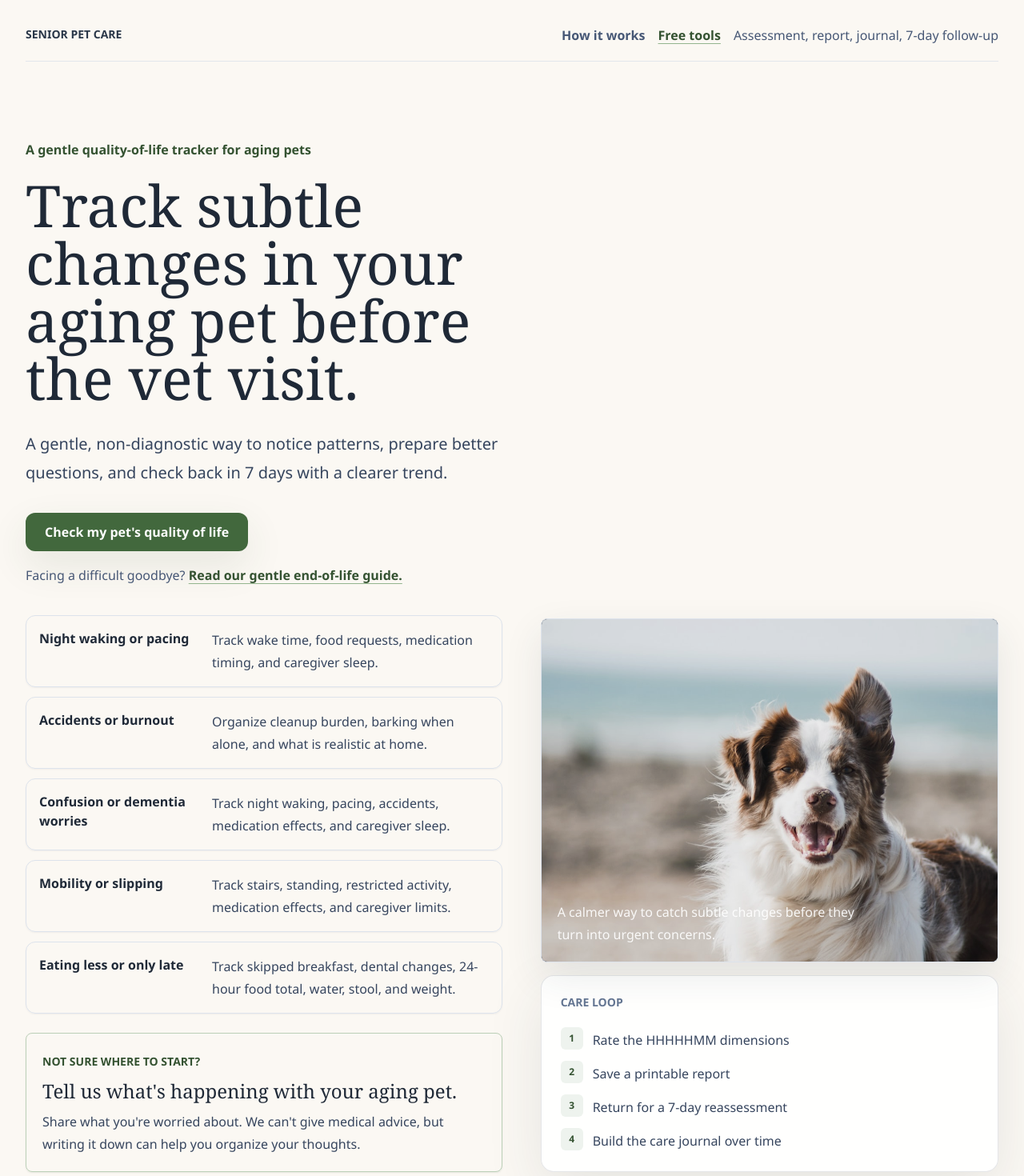
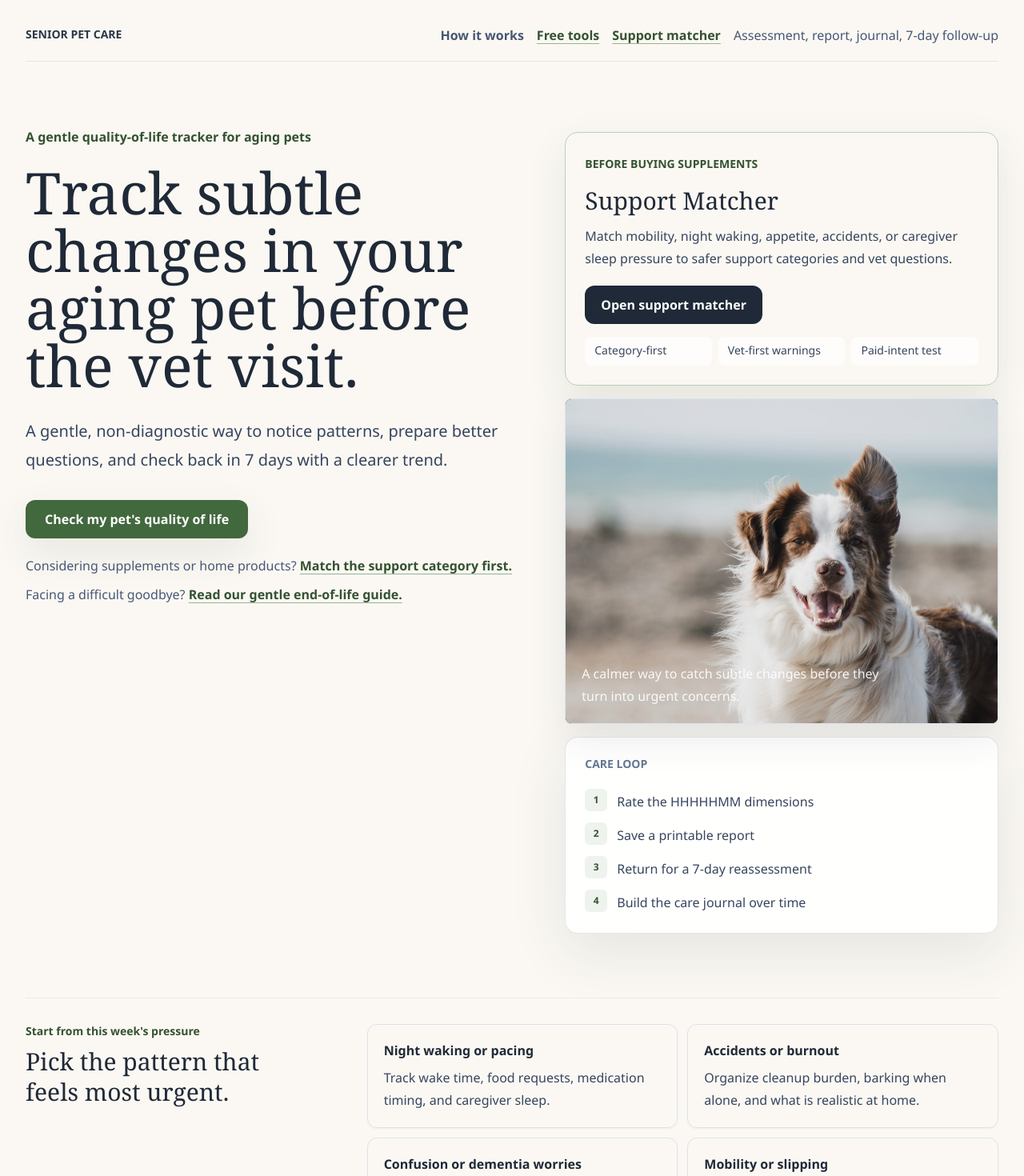
Before and after one commit to RandyThePsycho/senior-pet-care, a Next.js app: page / in a window 1280 px wide. Shown: the top 1470 px of the page at 80% size. Built offline with nearby package versions, Linux system fonts and the light colour scheme; no server answers.

Commit message:
Surface support matcher on homepage

```diff
--- a/src/app/page.tsx
+++ b/src/app/page.tsx
@@ -50,6 +50,8 @@ const PREVIEW_SCORES = [
 
 const HOME_PRIMARY_CALCULATOR_HREF =
   '/tools/senior-pet-quality-of-life-calculator?guide=homepage&intent=general_quality_of_life';
+const HOME_SUPPORT_MATCHER_HREF =
+  '/tools/senior-safe-product-matcher?source=homepage_hero&intent=before_product_purchase';
 
 const HOME_INTENT_LINKS = [
   {
@@ -115,7 +117,7 @@ export default function HomePage() {
           <span className="text-sm font-semibold text-navy-700">
             SENIOR PET CARE
           </span>
-          <div className="flex items-center gap-4 text-base">
+          <div className="flex flex-wrap items-center gap-x-4 gap-y-2 text-base">
             <Link
               href="/approach"
               className="font-semibold text-navy-500 transition hover:text-navy-800 focus:outline-none focus-visible:ring-2 focus-visible:ring-sage-300"
@@ -128,22 +130,28 @@ export default function HomePage() {
             >
               Free tools
             </Link>
-            <span className="hidden text-navy-500 sm:block">
+            <Link
+              href={HOME_SUPPORT_MATCHER_HREF}
+              className="font-semibold text-sage-700 underline decoration-sage-300 underline-offset-4 transition hover:text-sage-800 focus:outline-none focus-visible:ring-2 focus-visible:ring-sage-300"
+            >
+              Support matcher
+            </Link>
+            <span className="hidden text-navy-500 lg:block">
               Assessment, report, journal, 7-day follow-up
             </span>
           </div>
         </nav>
 
         {/* Hero */}
-        <section className="grid gap-12 py-16 sm:py-24 lg:grid-cols-[1.02fr_0.98fr] lg:items-end">
+        <section className="grid gap-10 py-14 sm:py-20 lg:grid-cols-[minmax(0,0.96fr)_minmax(25rem,0.82fr)] lg:items-start">
           <div className="max-w-3xl">
             <p className="mb-5 max-w-xl text-base font-semibold leading-7 text-sage-700">
               A gentle quality-of-life tracker for aging pets
             </p>
-            <h1 className="max-w-5xl font-display text-5xl leading-[1.04] text-navy-800 sm:text-6xl lg:text-7xl">
+            <h1 className="max-w-5xl font-display text-4xl leading-[1.08] text-navy-800 sm:text-6xl lg:text-7xl">
               Track subtle changes in your aging pet before the vet visit.
             </h1>
-            <p className="mt-7 max-w-2xl text-xl leading-9 text-navy-600">
+            <p className="mt-6 max-w-2xl text-lg leading-8 text-navy-600 sm:mt-7 sm:text-xl sm:leading-9">
               A gentle, non-diagnostic way to notice patterns, prepare better
               questions, and check back in 7 days with a clearer trend.
             </p>
@@ -151,7 +159,16 @@ export default function HomePage() {
               <CTAButton href={HOME_PRIMARY_CALCULATOR_HREF}>
                 Check my pet&apos;s quality of life
               </CTAButton>
-              <p className="mt-4 text-base leading-7 text-navy-500">
+              <p className="mt-5 text-base leading-7 text-navy-500">
+                Considering supplements or home products?{' '}
+                <Link
+                  href={HOME_SUPPORT_MATCHER_HREF}
+                  className="font-semibold text-sage-700 underline decoration-sage-300 underline-offset-4 transition hover:text-sage-800"
+                >
+                  Match the support category first.
+                </Link>
+              </p>
+              <p className="mt-2 text-base leading-7 text-navy-500">
                 Facing a difficult goodbye?{' '}
                 <Link
                   href="/end-of-life/checklist"
@@ -161,42 +178,39 @@ export default function HomePage() {
                 </Link>
               </p>
             </div>
+          </div>
 
-            <div className="mt-9 grid gap-3">
-              {HOME_INTENT_LINKS.map((link) => (
-                <Link
-                  key={link.href}
-                  href={link.href}
-                  className="group grid gap-2 rounded-xl border border-navy-100 bg-white/78 p-4 shadow-sm shadow-navy-800/5 transition hover:-translate-y-0.5 hover:border-sage-300 hover:bg-sage-50 focus:outline-none focus-visible:ring-2 focus-visible:ring-sage-300 sm:grid-cols-[13rem_1fr] sm:items-start"
-                >
-                  <span className="block text-base font-semibold leading-6 text-navy-800 group-hover:text-sage-700">
-                    {link.label}
-                  </span>
-                  <span className="block text-base leading-7 text-navy-600">
-                    {link.body}
-                  </span>
-                </Link>
-              ))}
-            </div>
-
+          <div className="space-y-4 lg:pt-2">
             <Link
-              href="/share-your-situation"
-              className="mt-6 block max-w-2xl rounded-lg border border-sage-200 bg-white/88 p-5 shadow-sm shadow-sage-700/10 transition hover:-translate-y-0.5 hover:bg-sage-50 focus:outline-none focus-visible:ring-2 focus-visible:ring-sage-300"
+              href={HOME_SUPPORT_MATCHER_HREF}
+              className="group block rounded-2xl border border-sage-200 bg-sage-50/92 p-6 shadow-soft shadow-sage-700/10 transition hover:-translate-y-0.5 hover:border-sage-300 hover:bg-white focus:outline-none focus-visible:ring-2 focus-visible:ring-sage-300"
             >
               <span className="text-sm font-semibold text-sage-700">
-                NOT SURE WHERE TO START?
+                BEFORE BUYING SUPPLEMENTS
               </span>
-              <span className="mt-2 block font-display text-2xl leading-tight text-navy-800">
-                Tell us what&apos;s happening with your aging pet.
+              <span className="mt-3 block font-display text-3xl leading-tight text-navy-800">
+                Support Matcher
               </span>
-              <span className="mt-2 block text-base leading-7 text-navy-600">
-                Share what you&apos;re worried about. We can&apos;t give medical
-                advice, but writing it down can help you organize your thoughts.
+              <span className="mt-3 block text-base leading-7 text-navy-600">
+                Match mobility, night waking, appetite, accidents, or caregiver
+                sleep pressure to safer support categories and vet questions.
+              </span>
+              <span className="mt-5 inline-flex items-center justify-center rounded-xl bg-navy-800 px-5 py-3 text-base font-semibold text-white transition group-hover:bg-sage-800">
+                Open support matcher
+              </span>
+              <span className="mt-4 grid gap-2 text-sm font-medium text-navy-600 sm:grid-cols-3">
+                <span className="rounded-lg bg-white/70 px-3 py-2">
+                  Category-first
+                </span>
+                <span className="rounded-lg bg-white/70 px-3 py-2">
+                  Vet-first warnings
+                </span>
+                <span className="rounded-lg bg-white/70 px-3 py-2">
+                  Paid-intent test
+                </span>
               </span>
             </Link>
-          </div>
 
-          <div className="space-y-4">
             <figure className="relative overflow-hidden rounded-lg border border-navy-100 bg-navy-800 shadow-soft">
               <img
                 src="/images/senior-pet-home.jpg"
@@ -232,6 +246,33 @@ export default function HomePage() {
                 ))}
               </ol>
             </aside>
+          </div>
+        </section>
+
+        <section className="grid gap-5 border-t border-navy-100/70 pt-8 lg:grid-cols-[0.34fr_0.66fr] lg:items-start">
+          <div>
+            <p className="text-sm font-semibold text-sage-700">
+              Start from this week&apos;s pressure
+            </p>
+            <h2 className="mt-2 max-w-sm font-display text-3xl leading-tight text-navy-800">
+              Pick the pattern that feels most urgent.
+            </h2>
+          </div>
+          <div className="grid gap-3 md:grid-cols-2">
+            {HOME_INTENT_LINKS.map((link) => (
+              <Link
+                key={link.href}
+                href={link.href}
+                className="group rounded-xl border border-navy-100 bg-white/78 p-5 shadow-sm shadow-navy-800/5 transition hover:-translate-y-0.5 hover:border-sage-300 hover:bg-sage-50 focus:outline-none focus-visible:ring-2 focus-visible:ring-sage-300"
+              >
+                <span className="block text-base font-semibold leading-6 text-navy-800 group-hover:text-sage-700">
+                  {link.label}
+                </span>
+                <span className="mt-2 block text-base leading-7 text-navy-600">
+                  {link.body}
+                </span>
+              </Link>
+            ))}
           </div>
         </section>
 
--- a/src/components/guides/GuidePage.tsx
+++ b/src/components/guides/GuidePage.tsx
@@ -50,15 +50,15 @@ export default function GuidePage({ guide }: GuidePageProps) {
           </span>
         </nav>
 
-        <header className="mt-12 grid gap-10 lg:grid-cols-[1fr_22rem] lg:items-end">
+        <header className="mt-10 grid gap-8 lg:mt-12 lg:grid-cols-[1fr_22rem] lg:items-end">
           <div>
             <p className="mb-4 text-base font-semibold text-sage-700">
               {guide.eyebrow}
             </p>
-            <h1 className="max-w-5xl font-display text-5xl leading-[1.04] text-navy-800 sm:text-6xl lg:text-7xl">
+            <h1 className="max-w-5xl font-display text-4xl leading-[1.08] text-navy-800 sm:text-6xl lg:text-7xl">
               {guide.h1}
             </h1>
-            <p className="mt-7 max-w-3xl text-xl leading-9 text-navy-600">
+            <p className="mt-6 max-w-3xl text-lg leading-8 text-navy-600 sm:mt-7 sm:text-xl sm:leading-9">
               {guide.intro}
             </p>
           </div>
```
